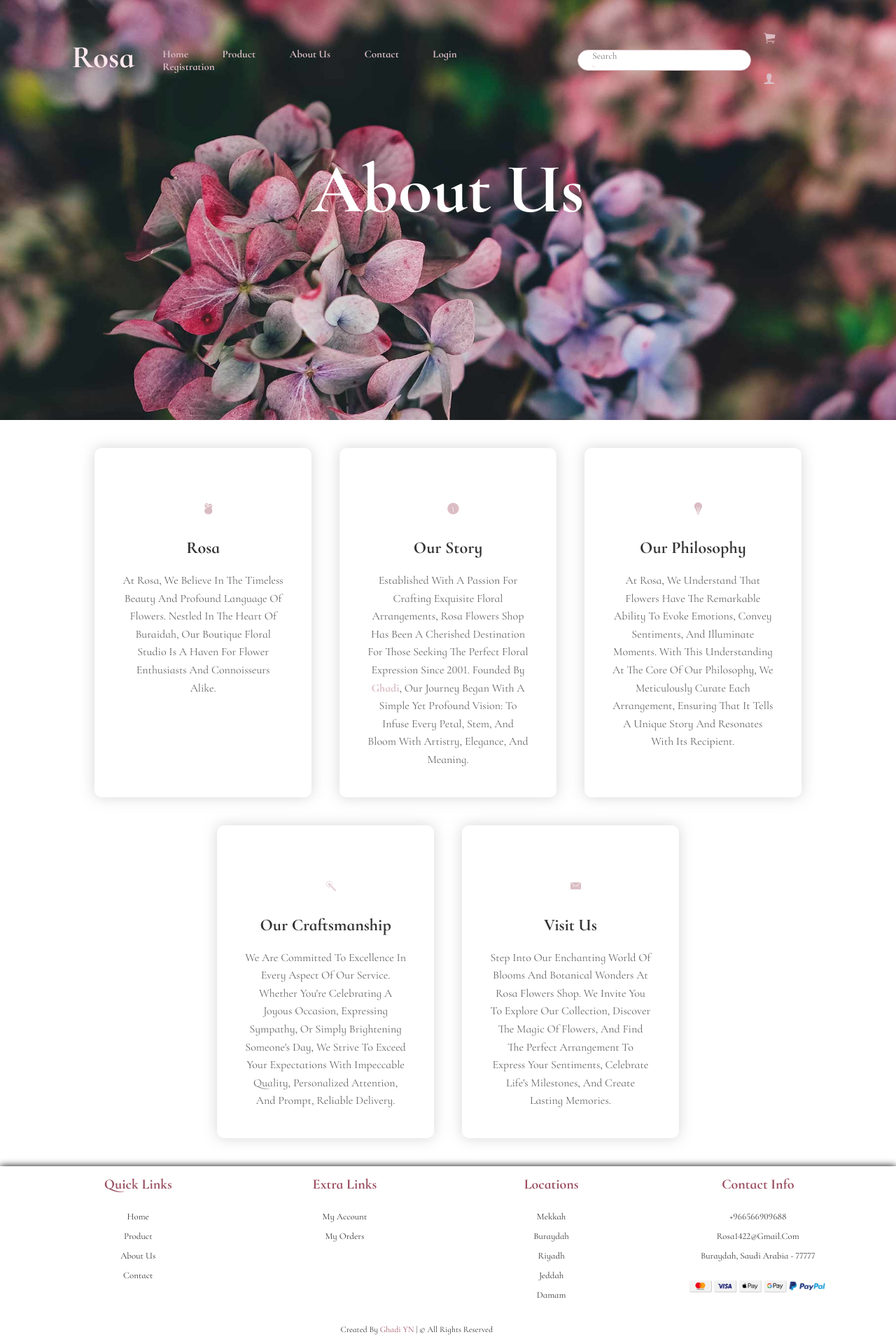
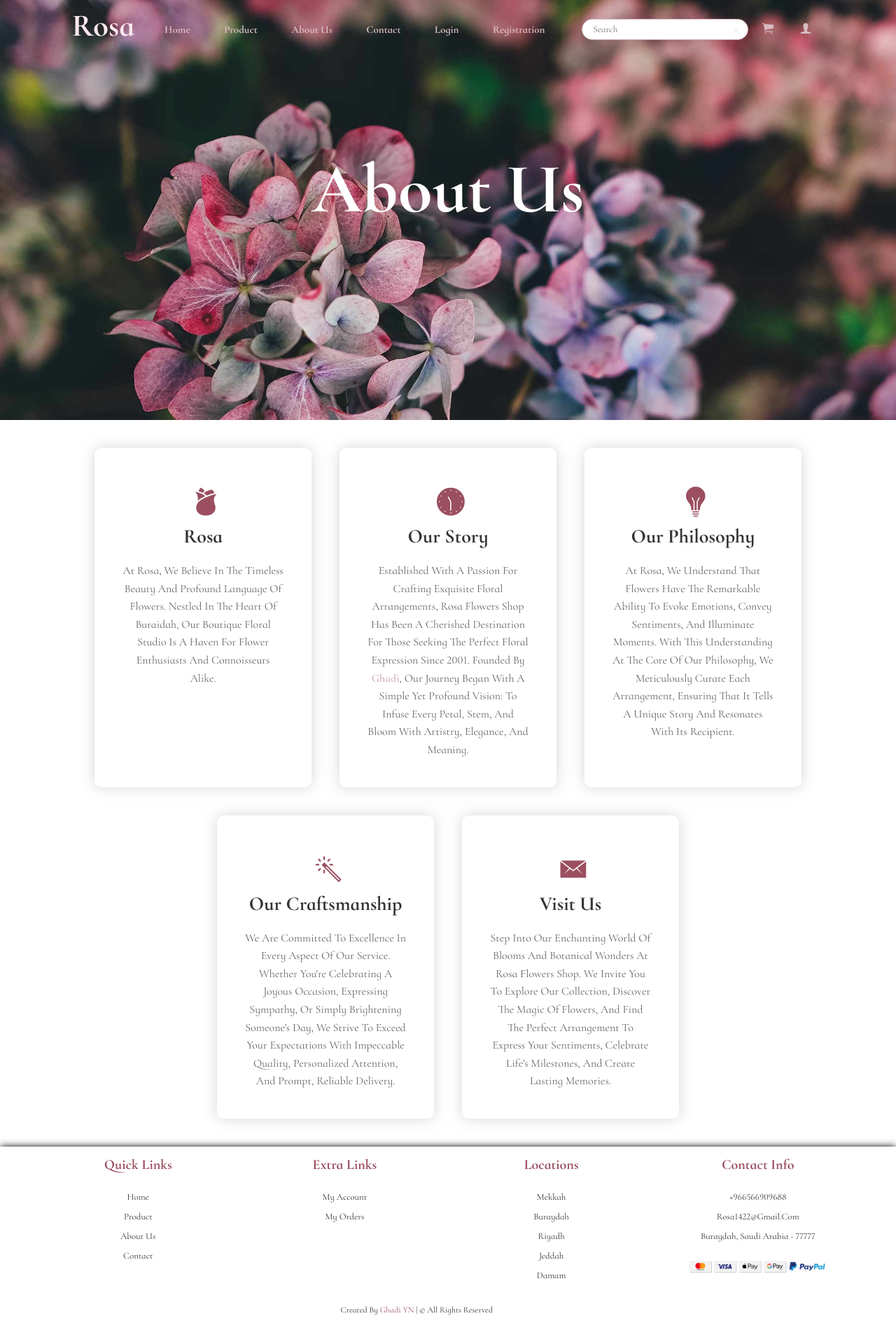
Before and after one commit to Ghadi33/Fpro, a Django app: page /about/ in a window 1280 px wide. Shown: the whole page at 70% size. After the commit the page ends 1879 px from the top, so only its background shows below. Run offline with Django 5.2, Linux system fonts and the light colour scheme; some web fonts are replaced.

Commit message:
login\signup

```diff
--- a/myApp/views.py
+++ b/myApp/views.py
@@ -78,8 +78,7 @@ def custom_login(request):
             user = authenticate(username=username, password=password)
             if user is not None:
                 login(request, user)
-                # Redirect to the appropriate page after login
-                return redirect('home')  # Adjust 'home' to the name of your desired destination
+                return redirect('home')
     else:
         form = LoginForm()
     return render(request, 'pages/login.html', {'form': form})
--- a/static/css/style.css
+++ b/static/css/style.css
@@ -65,14 +65,30 @@ section{
     box-shadow: 0 0 20px rgba(201, 201, 201, 0.755);
 }
 
-.icon {
-    font-size: 48px;
-    color: #9b4f61;
-    margin-bottom: 20px;
+.about .container .row .col .icon .ion-ios-rose {
+    font-size: 49px;
+    color: #9b4f61 !important;
+}
+.about .container .row .col .icon .ion-ios-clock{
+    font-size: 49px;
+    color: #9b4f61 !important;
+}
+.about .container .row .col .icon .ion-ios-lightbulb{
+    font-size: 49px;
+    color: #9b4f61 !important;
+}
+.about .container .row .col .icon .ion-ios-color-wand{
+    font-size: 49px;
+    color: #9b4f61 !important;
+}
+.about .container .row .col .icon .ion-ios-email{
+    font-size: 49px;
+    color: #9b4f61 !important;
 }
 
+
 h3 {
-    font-size: 24px;
+    font-size: 28px;
     color: #333;
     margin-bottom: 20px;
 }
@@ -104,8 +120,8 @@ header{
     position: fixed;
     top: 0;
     left: 0;
-    right: 2;
-    padding: .8rem 8%;
+    right: 0;
+    padding: .9rem 8%;
     display: flex;
     align-items: center;
     justify-content: space-between;
@@ -150,14 +166,13 @@ header #toggler {
 .icon a{
     margin-right: 10px;
     height: 30px;
-    padding: 1px 3px;
+    padding: 1px 9px;
     margin-top: 1rem;
 }
 
 .icon i {
-
     font-size: 2rem;
-    margin-left: 15px;
+    margin-left: 8px;
 }
 
 .icon a:hover i {
@@ -178,13 +193,13 @@ header .search:hover input[type="text"] {
     background: transparent;
 }
 
-/* Apply styles to the search container */
+
 header .search {
     margin-top: 1rem;
     height: 30px;
     display: flex;
     cursor: pointer;
-    padding: 10px 20px;
+    padding: 5px 15px;
     background: #fff;
     border-radius: 30px;
     align-items: center;
```
